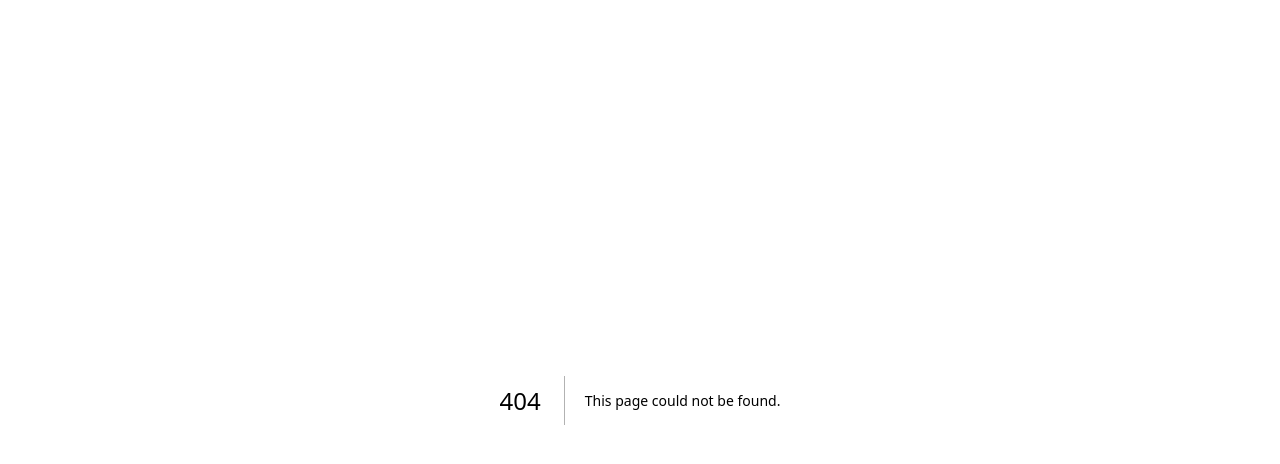
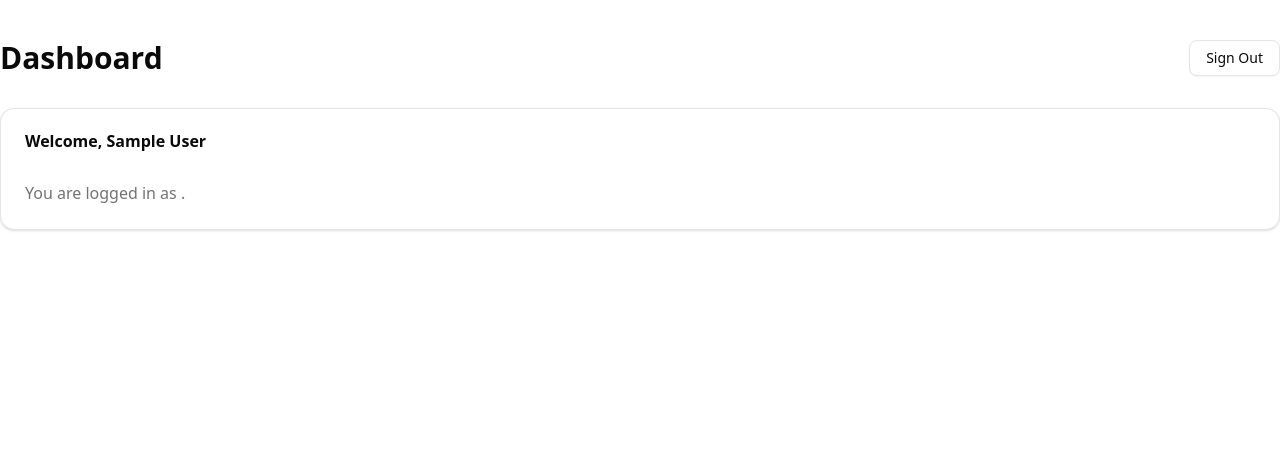
Before and after one commit to varrun-v/excoka-next, a Next.js app: page /dashboard in a window 1280 px wide. Before the commit this address had no page. Shown: the top 464 px of the page. Built offline with nearby package versions, Linux system fonts and the light colour scheme; no server answers; sample sign-in values are in the browser's storage.

Commit message:
added logout buttons on both dashboards

```diff
--- a/app/admin/dashboard/page.tsx
+++ b/app/admin/dashboard/page.tsx
@@ -1,4 +1,4 @@
-import { auth } from "@/lib/auth/auth"
+import { auth, signOut } from "@/lib/auth/auth"
 import { redirect } from "next/navigation"
 import prisma from "@/lib/prisma"
 import { Button } from "@/components/ui/button"
@@ -48,7 +48,17 @@ export default async function AdminDashboard() {
                 <div className="flex items-center justify-between space-y-2">
                     <h2 className="text-3xl font-bold tracking-tight">Master Admin Dashboard</h2>
                     <div className="flex items-center space-x-2">
-                        <CreateTenantDialog />
+                        <div className="flex items-center gap-4">
+                            <CreateTenantDialog />
+                            <form
+                                action={async () => {
+                                    "use server"
+                                    await signOut()
+                                }}
+                            >
+                                <Button variant="outline">Sign Out</Button>
+                            </form>
+                        </div>
                     </div>
                 </div>
 
--- /dev/null
+++ b/app/dashboard/page.tsx
@@ -0,0 +1,39 @@
+import { auth, signOut } from "@/lib/auth/auth"
+import { Button } from "@/components/ui/button"
+import { Card, CardContent, CardHeader, CardTitle } from "@/components/ui/card"
+import { redirect } from "next/navigation"
+
+export default async function DashboardPage() {
+    const session = await auth()
+
+    if (!session?.user) {
+        redirect("/login")
+    }
+
+    return (
+        <div className="container mx-auto py-10">
+            <div className="flex justify-between items-center mb-8">
+                <h1 className="text-3xl font-bold">Dashboard</h1>
+                <form
+                    action={async () => {
+                        "use server"
+                        await signOut()
+                    }}
+                >
+                    <Button variant="outline">Sign Out</Button>
+                </form>
+            </div>
+
+            <Card>
+                <CardHeader>
+                    <CardTitle>Welcome, {session.user.name || session.user.email}</CardTitle>
+                </CardHeader>
+                <CardContent>
+                    <p className="text-muted-foreground">
+                        You are logged in as {session.user.role}.
+                    </p>
+                </CardContent>
+            </Card>
+        </div>
+    )
+}
```
